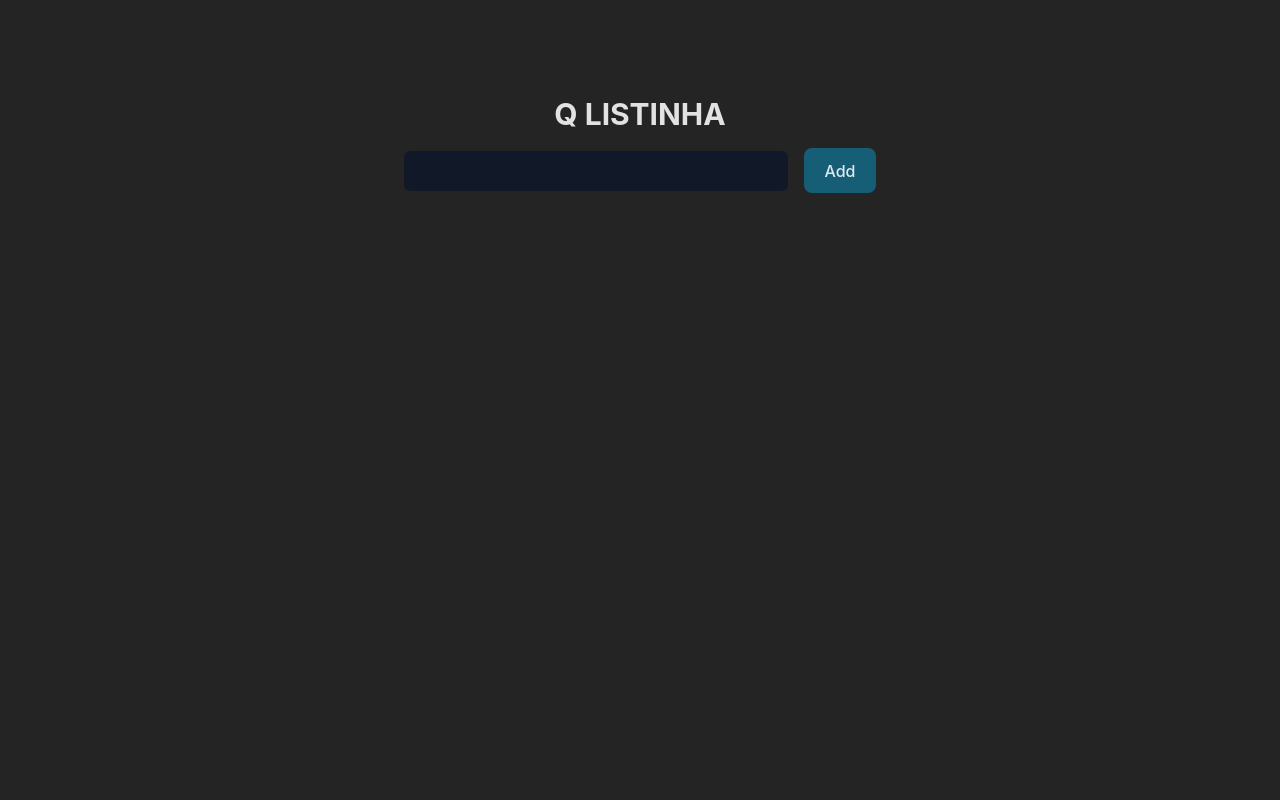
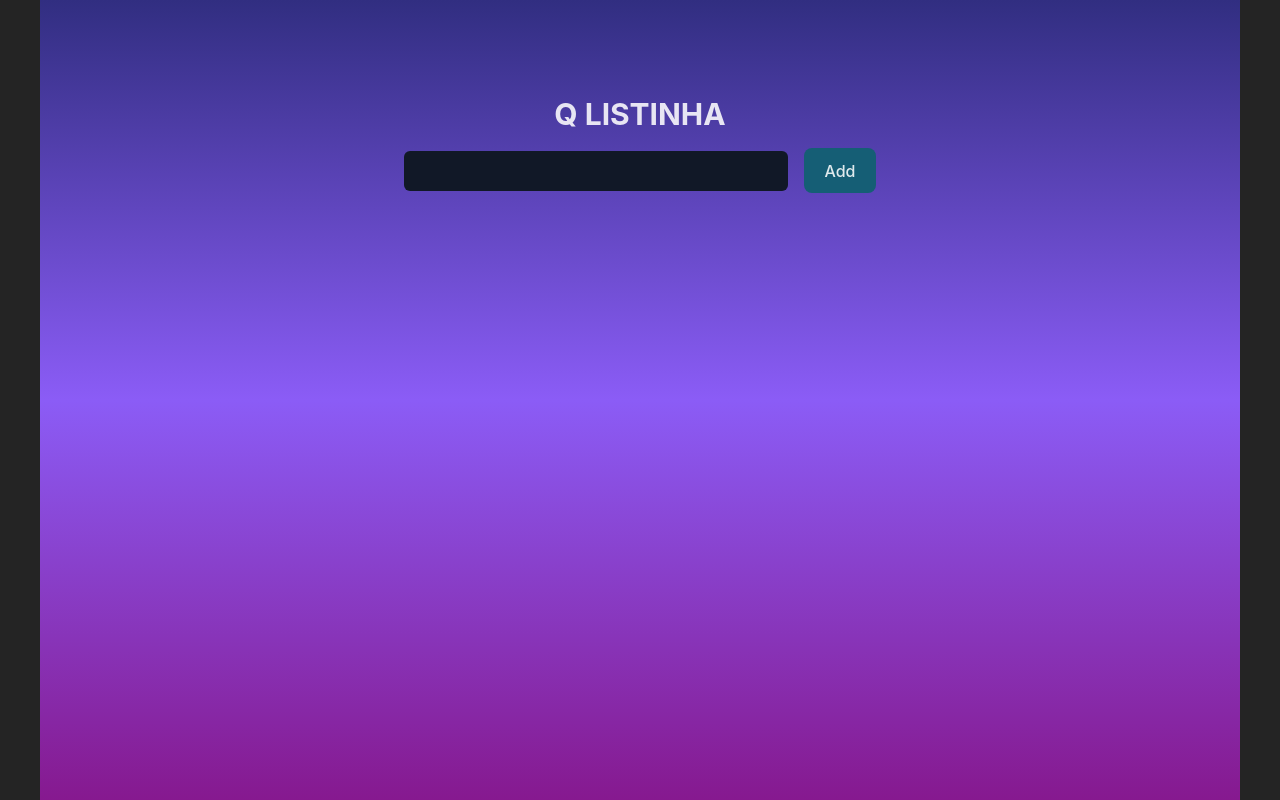
Before and after one commit to LuizHGodoy/Q-listinhaa, a React (Vite) app: page / in a window 1280 px wide. Built offline with nearby package versions, Linux system fonts and the light colour scheme.

Commit message:
change background color

```diff
--- a/src/App.jsx
+++ b/src/App.jsx
@@ -61,7 +61,7 @@ function App() {
   }
 
   return (
-    <div className="h-screen w-screen my-0 mx-auto bg-[#242424] max-w-[1200px] pt-24">
+    <div className="h-screen w-screen my-0 mx-auto bg-gradient-to-b from-indigo-900 via-violet-500 to-fuchsia-800 max-w-[1200px] pt-24">
       <div className="flex flex-col justify-center items-center mb-16">
         <h1 className="font-bold text-3xl mb-4">Q LISTINHA</h1>
         <form onSubmit={handleAddToDo}>
```
